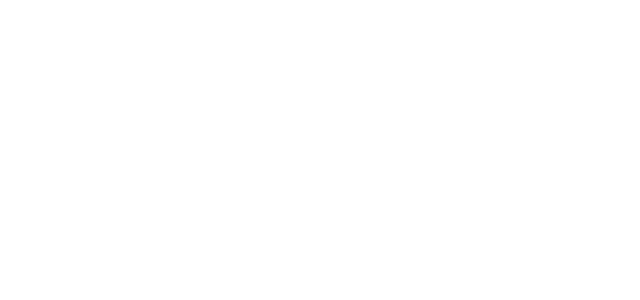
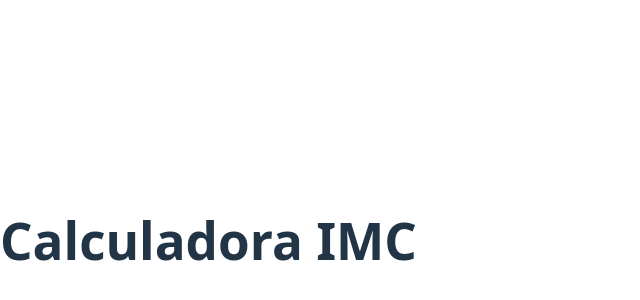
Before and after one commit to MariMukai/Projeto1, a React (Vite) app: page / in a window 1280 px wide. Shown: the part 160-460 px from the top of the page, without its empty margins (0-640 px from the left). Built offline with nearby package versions, Linux system fonts and the light colour scheme.

Commit message:
feat: chamando os componentes no app

```diff
--- a/src/App.jsx
+++ b/src/App.jsx
@@ -1,4 +1,6 @@
 
+import Header from './components/Header'
+import Resultado from './components/Resultado'
 
 function App() {
 
@@ -6,7 +8,10 @@
 
 
   return (
+
     <>
+    <Header/>
+
     </>
   )
 }
```
Also changed, not shown: src/components/Header.jsx (renamed from src/assets/components/Header.jsx), src/components/Resultado.jsx (renamed from src/assets/components/Resultado.jsx).
